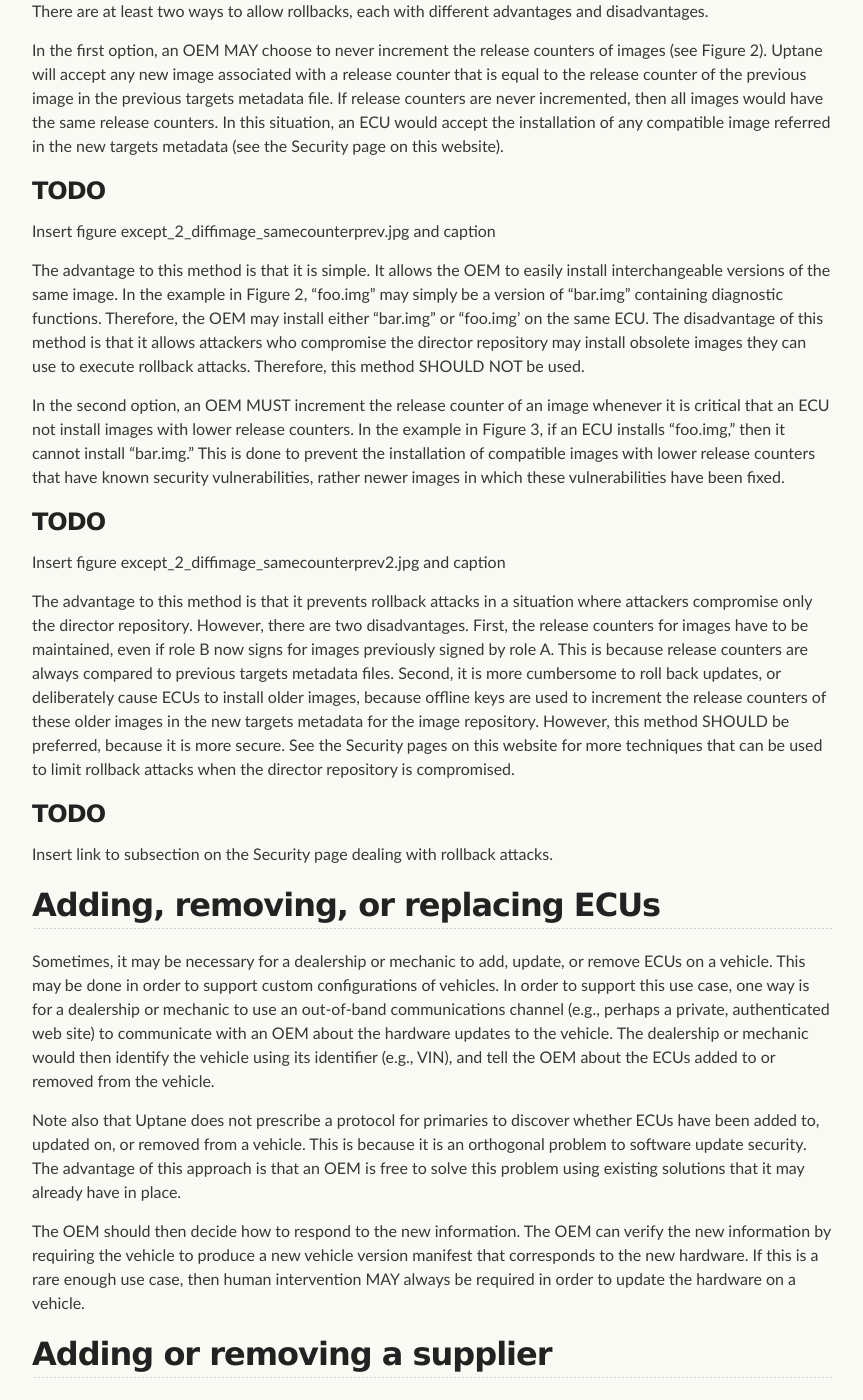
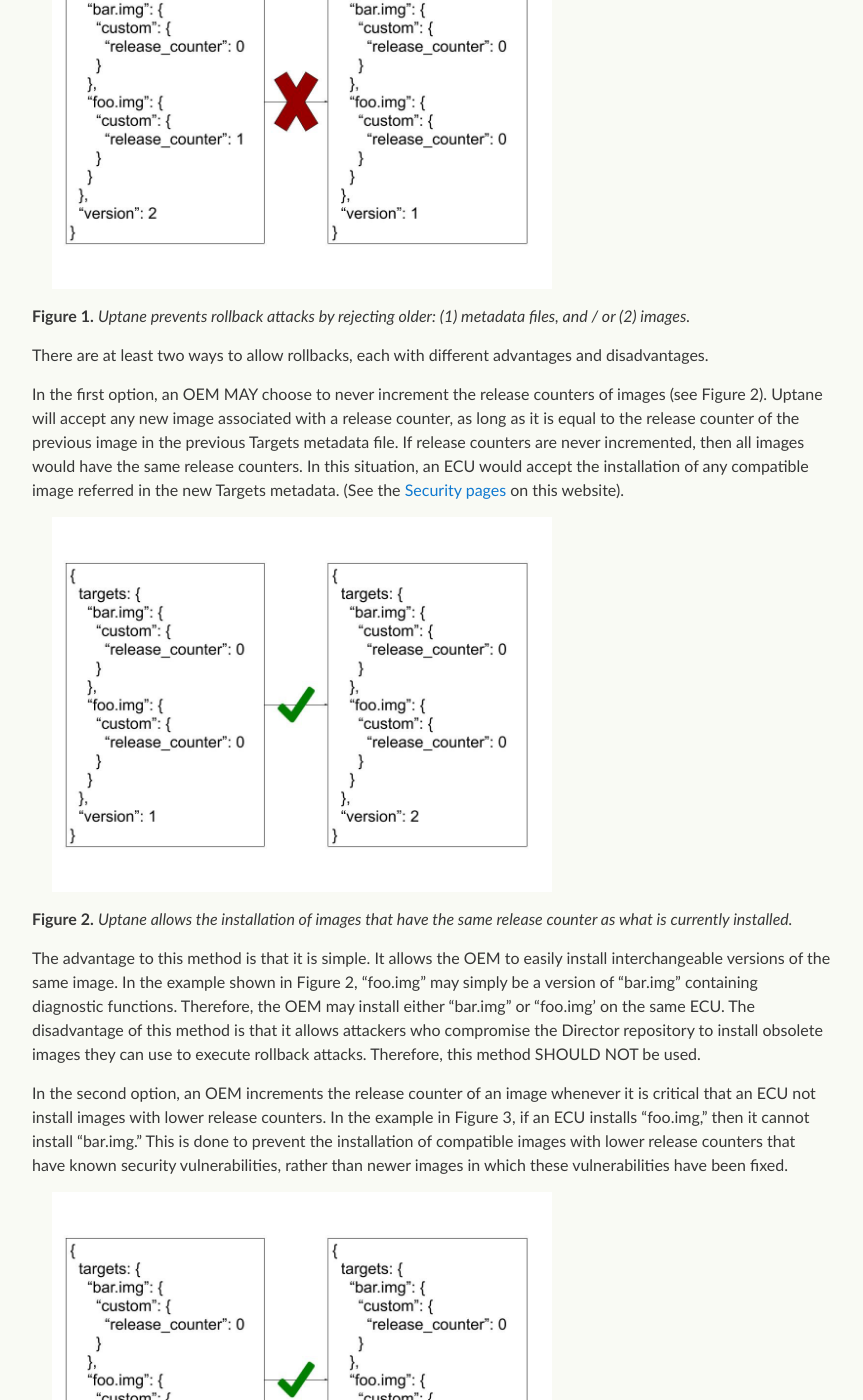
Before and after one commit to uptane/deployment-considerations, a Jekyll site: the page built from exceptional_operations.md, in a window 1280 px wide and 1400 px high, scrolled down 774 px. Shown: the whole window, without its empty margins (208-1071 px from the left). Built offline with Jekyll 4.4.1, drawn with Linux system fonts in a browser that asks for light colours; our own code applies the rules of GitHub Pages for plain Markdown files; some of the changed text lies outside the part shown.

Commit message:
Added images and other changes
Checked capitalization, added cross-links

```diff
--- a/exceptional_operations.md
+++ b/exceptional_operations.md
@@ -5,53 +5,52 @@ css_id: exceptional_operations
 
 # Exceptional operations
 
-On this page, we discuss operations that generally are performed only in exceptional cases. As they may have security implications for software updates, these operations should be done with great care.
+On this page, we discuss operations that are generally performed only in exceptional cases. As performing these operations may have security implications for software updates, they should be carried out with great care.
 
 ## Rolling back software
 
-Sometimes it may be necessary to roll back updates.  If an OEM determines that the latest updates are less reliable than previous ones, then the OEM may wish to rollback to a previous update.
+Sometimes an OEM may determine that the latest updates are less reliable than previous ones.  In that case, it may be necessary to roll back to a previous update.
 
-By default, Uptane does not allow updates to be rolled back and enforces this action with two mechanisms. First, Uptane rejects any new metadata file with a version number lower than what is contained in the previous metadata file. Second, Uptane will reject any new image associated with a release counter that is lower than the release counter of the previous image in the previous targets metadata file. The first mechanism prevents an attacker from replaying an old metadata file. The second mechanism prevents an attacker who compromises the director repository from being able to choose old versions of images, despite being able to sign new metadata. See Figure 1 for an example.
+By default, Uptane does not allow updates to be rolled back and enforces this action with two mechanisms. First, Uptane rejects any new metadata file with a version number lower than the one contained in the previous metadata file. Second, Uptane will reject any new image associated with a release counter that is lower than the release counter of the previous image in the previous Targets metadata file. The first mechanism prevents an attacker from replaying an old metadata file. The second mechanism prevents an attacker who compromises the Director repository from being able to choose old versions of images, despite being able to sign new metadata. See Figure 1 for an example.
 
-### TODO
-Insert figure except_1_rollback_prev.jpg and caption
+<img align="center" src="assets/images/except_1_.rollback_prev.png" width="500" style="margin: 0px 20px"/>
+
+**Figure 1.** *Uptane prevents rollback attacks by rejecting older: (1) metadata files, and / or (2) images.*
 
 There are at least two ways to allow rollbacks, each with different advantages and disadvantages.
 
-In the first option, an OEM MAY choose to never increment the release counters of images (see Figure 2). Uptane will accept any new image associated with a release counter that is equal to the release counter of the previous image in the previous targets metadata file. If release counters are never incremented, then all images would have the same release counters. In this situation, an ECU would accept the installation of any compatible image referred in the new targets metadata (see the Security page on this website).
+In the first option, an OEM MAY choose to never increment the release counters of images (see Figure 2). Uptane will accept any new image associated with a release counter, as long as it is equal to the release counter of the previous image in the previous Targets metadata file. If release counters are never incremented, then all images would have the same release counters. In this situation, an ECU would accept the installation of any compatible image referred in the new Targets metadata. (See the [Security pages](https://github.com/uptane/deployment-considerations/blob/master/security_considerations.md) on this website).
 
-### TODO
-Insert figure except_2_diffimage_samecounterprev.jpg and caption
+<img align="center" src="assets/images/except_2_diffimage_samecounter.png" width="500" style="margin: 0px 20px"/>
 
-The advantage to this method is that it is simple. It allows the OEM to easily install interchangeable versions of the same image. In the example in Figure 2, “foo.img” may simply be a version of “bar.img” containing diagnostic functions. Therefore, the OEM may install either “bar.img” or “foo.img’ on the same ECU. The disadvantage of this method is that it allows attackers who compromise the director repository may install obsolete images they can use to execute rollback attacks. Therefore, this method SHOULD NOT be used.
+**Figure 2.** *Uptane allows the installation of images that have the same release counter as what is currently installed.*
 
-In the second option, an OEM MUST increment the release counter of an image whenever it is critical that an ECU not install images with lower release counters. In the example in Figure 3, if an ECU installs “foo.img,” then it cannot install “bar.img.” This is done to prevent the installation of compatible images with lower release counters that have known security vulnerabilities, rather newer images in which these vulnerabilities have been fixed.
+The advantage to this method is that it is simple. It allows the OEM to easily install interchangeable versions of the same image. In the example shown in Figure 2, “foo.img” may simply be a version of “bar.img” containing diagnostic functions. Therefore, the OEM may install either “bar.img” or “foo.img’ on the same ECU. The disadvantage of this method is that it allows attackers who compromise the Director repository to install obsolete images they can use to execute rollback attacks. Therefore, this method SHOULD NOT be used.
 
-### TODO
-Insert figure except_2_diffimage_samecounterprev2.jpg and caption
+In the second option, an OEM increments the release counter of an image whenever it is critical that an ECU not install images with lower release counters. In the example in Figure 3, if an ECU installs “foo.img,” then it cannot install “bar.img.” This is done to prevent the installation of compatible images with lower release counters that have known security vulnerabilities, rather than newer images in which these vulnerabilities have been fixed.
+
+<img align="center" src="assets/images/except_3_diffimage_samecounter2.png" width="500" style="margin: 0px 20px"/>
+
+**Figure 3.** *Uptane forbids the installation of images with lower release counters than what is currently installed.*
 
 The advantage to this method is that it prevents rollback attacks in a situation
-where attackers compromise only the director repository.  However, there are two disadvantages. First, the release counters for images have to be maintained, even if role B now signs for images previously signed by role A. This is because release counters are always compared to previous targets metadata files. Second, it is more cumbersome to roll back updates, or deliberately cause ECUs to install older images, because offline keys are used to increment the release counters of these older images in the new targets metadata for the image repository. However, this method SHOULD be preferred, because it is more secure. See the Security pages on this website for more techniques that can be used to limit rollback attacks when the director repository is compromised.
+where attackers compromise only the Director repository.  However, there are two disadvantages. First, the release counters for images have to be maintained, even if role B now signs for images previously signed by role A. This is because release counters are always compared to previous Targets metadata files. Second, it is more cumbersome to roll back updates, or deliberately cause ECUs to install older images, because the release counters of these older images are incremented in the new Targets metadata for the Image repository with offline keys. However, this method SHOULD be preferred, because it is more secure. See the [Security pages](https://github.com/uptane/deployment-considerations/blob/master/security_considerations.md) on this website for more techniques that can be used to limit rollback attacks when the Director repository is compromised.
 
-### TODO
-Insert link to subsection on the Security page dealing with rollback attacks.
 
 ## Adding, removing, or replacing ECUs
 
 Sometimes, it may be necessary for a dealership or mechanic to add, update, or remove ECUs on a vehicle. This may be done in order to support custom configurations of vehicles.
-In order to support this use case, one way is for a dealership or mechanic to use an out-of-band communications channel (e.g., perhaps a private, authenticated web site) to communicate with an OEM about the hardware updates to the vehicle. The dealership or mechanic would then identify the vehicle using its identifier (e.g., VIN), and tell the OEM about the ECUs added to or removed from the vehicle.
+In order to support this use case, a dealership or mechanic can use an out-of-band communications channel (e.g., perhaps a private, authenticated website) to communicate with an OEM about the hardware updates to the vehicle. The dealership or mechanic would then identify the vehicle using its identifier (e.g., VIN), and tell the OEM about the ECUs added to or removed from the vehicle.
 
-Note also that Uptane does not prescribe a protocol for primaries to discover whether ECUs have been added to, updated on, or removed from a vehicle. This is because it is an orthogonal problem to software update security. The advantage of this approach is that an OEM is free to solve this problem using existing solutions that it may already have in place.
+Note also that Uptane does not prescribe a protocol for Primaries to discover whether ECUs have been added to, updated on, or removed from a vehicle. This is because it is an orthogonal problem to software update security. The advantage of this approach is that an OEM is free to solve this problem using existing solutions that it may already have in place.
 
-The OEM should then decide how to respond to the new information. The OEM can verify the new information by requiring the vehicle to produce a new vehicle version manifest that corresponds to the new hardware. If this is a rare enough use case, then human intervention MAY always be required in order to update the hardware on a vehicle.
+The OEM should then decide how to respond to the new information. The OEM can verify the new information by requiring the vehicle to produce a new vehicle version manifest that corresponds to the new hardware. If this is a rare enough use case, the OEM can require human intervention to update the hardware on a vehicle.
 
 ## Adding or removing a supplier
 
 Due to changes in business relationships, an OEM may need to add or remove a tier-1 supplier from its repositories.
 
-To add a tier-1 supplier, OEMs SHOULD use the following steps. First, if the supplier signs its own images, then the OEM SHALL add a delegation to the supplier on the image repository following the steps described on the Normal Operating Procedures page. Second, the supplier SHALL deliver metadata and / or images to the OEM following the procedure shown on the Normal Operating page. Finally, the OEM SHALL add the metadata and images to its repositories, possibly test them, and then release them to the affected vehicle following the steps. All the above should be done using the guidelines on the Normal Operating Procedures page.
-
-### TODO Insert link to relevant subsections on the Normal Operating Procedures page.
+To add a tier-1 supplier, OEMs SHOULD use the following steps. All three steps should be performed using the guidelines on the [Normal Operating Procedures](https://github.com/uptane/deployment-considerations/blob/master/normal_operation.md) page of this website. First, if the supplier signs its own images, then the OEM SHOULD add a delegation to the supplier on the image repository. Second, the supplier SHOULD deliver metadata and / or images to the OEM. Finally, the OEM SHOULD add the metadata and images to its repositories, possibly test them, and then release them to the affected vehicle.
 
 To safely remove a tier-1 supplier, the OEM SHOULD use the following steps. First, it SHOULD delete the corresponding delegation from the targets role on the image repository, as well as all metadata and images belonging to that supplier, so that their metadata and images are no longer trusted. Second, it SHOULD also delete information about the supplier from the director repository, such as its images as well as its dependencies and conflicts, so that the director repository no longer chooses these images for installation. In order to continue to update vehicles with ECUs originally maintained by this supplier, the OEM SHOULD replace this supplier with another delegation, either maintained by itself or another tier-1 supplier.
 
```
